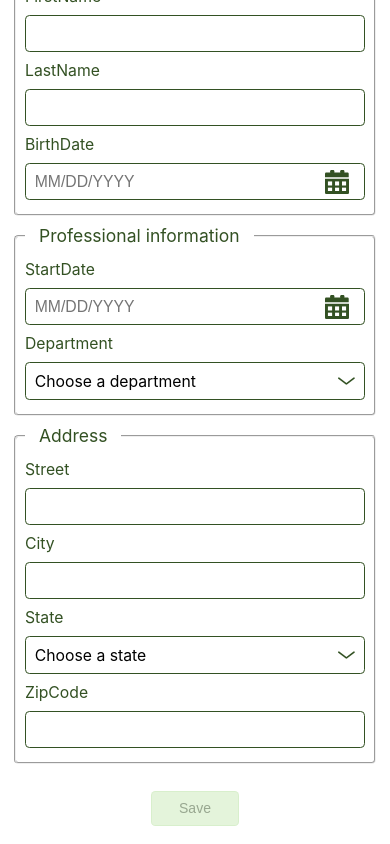
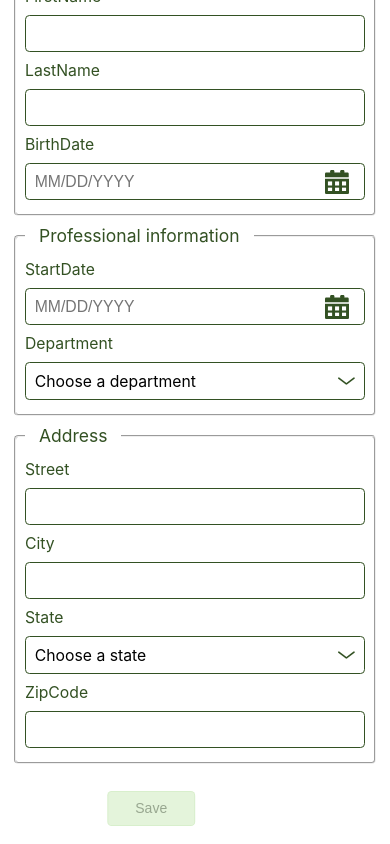
Before and after one commit to DRFR34/HRnet, a React (Create React App) app: page / in a window 390 px wide. In both pictures the pointer is over the button "Save". Shown: the part 157-1001 px from the top of the page. Built offline with nearby package versions, Linux system fonts and the light colour scheme.

Commit message:
Update EmployeeCreationForm.scss

```diff
--- a/src/components/EmployeeCreationForm/EmployeeCreationForm.scss
+++ b/src/components/EmployeeCreationForm/EmployeeCreationForm.scss
@@ -117,6 +117,7 @@
                         border: 0.0625rem solid $error-color;
                     }
                 }
+
                 .customSelect2 {
 
 
@@ -178,20 +179,30 @@
                 position: relative;
                 bottom: unset;
                 left: unset;
-                transform:unset;
+                transform: unset;
                 margin: 1.25rem auto;
                 width: 6.25rem;
                 border: 0.0625rem solid $green-color;
                 padding: 0.625rem;
                 font-size: 1rem;
+
+                &:hover {
+
+                    border: 0.0625rem solid $green-light-color;
+
+                    background-color: $green-light-color;
+                    color: $green-color;
+                    transform: scale(1.1);
+                }
             }
 
             &:hover {
+                transform: translate(-50%, 0) !important;
                 border: 0.0625rem solid $green-light-color;
 
                 background-color: $green-light-color;
                 color: $green-color;
-                transform: scale(1.1);
+                // transform: scale(1.1);
             }
 
             &:disabled {
```
